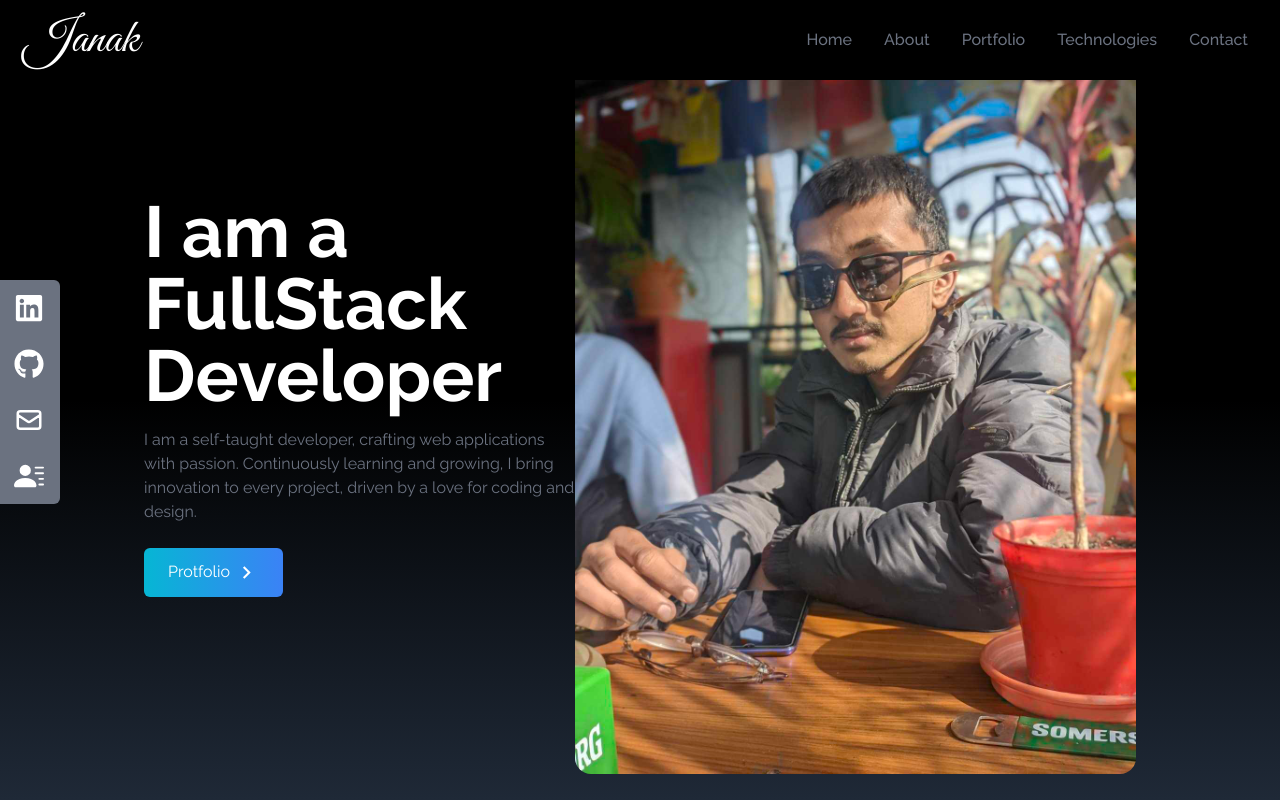
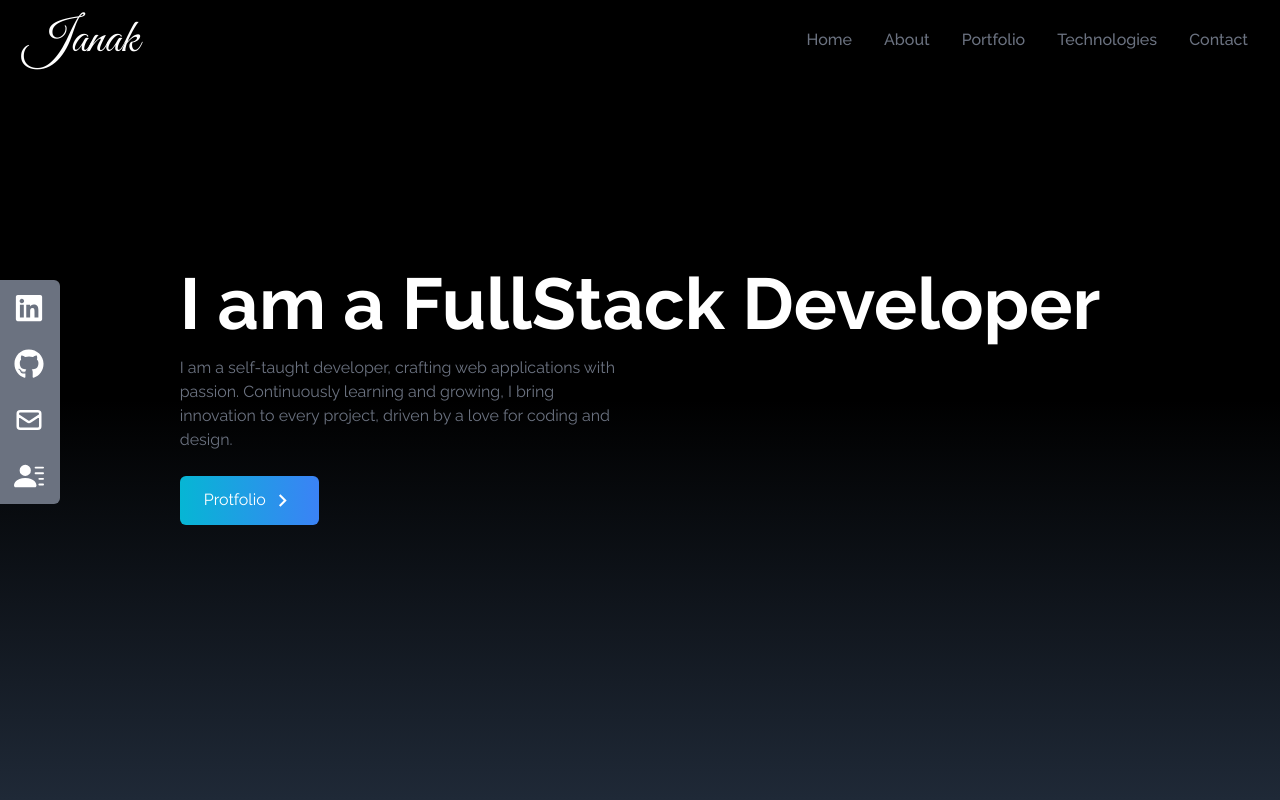
Before and after one commit to janak-Thapa/portfolio-website-main, a React (Vite) app: page / in a window 1280 px wide. Shown: the top 800 px of the page. Built offline with nearby package versions, Linux system fonts and the light colour scheme.

Commit message:
change portfolio

```diff
--- a/src/components/Home.jsx
+++ b/src/components/Home.jsx
@@ -1,5 +1,5 @@
 
-import heroImage from "../assets/j3.jpg"
+// import heroImage from "../assets/j3.jpg"
 import {MdOutlineKeyboardArrowRight} from "react-icons/md";
 import{Link} from "react-scroll";
 
@@ -22,7 +22,7 @@ const Home = () => {
             </div>
           </div>
           <div>
-            <img src={heroImage} alt="my profile" className='rounded-2xl mx-auto w-2/3 md:w-full' />
+            {/* <img src={heroImage} alt="my profile" className='rounded-2xl mx-auto w-2/3 md:w-full' /> */}
           </div>
           </div>
     </div>
```
